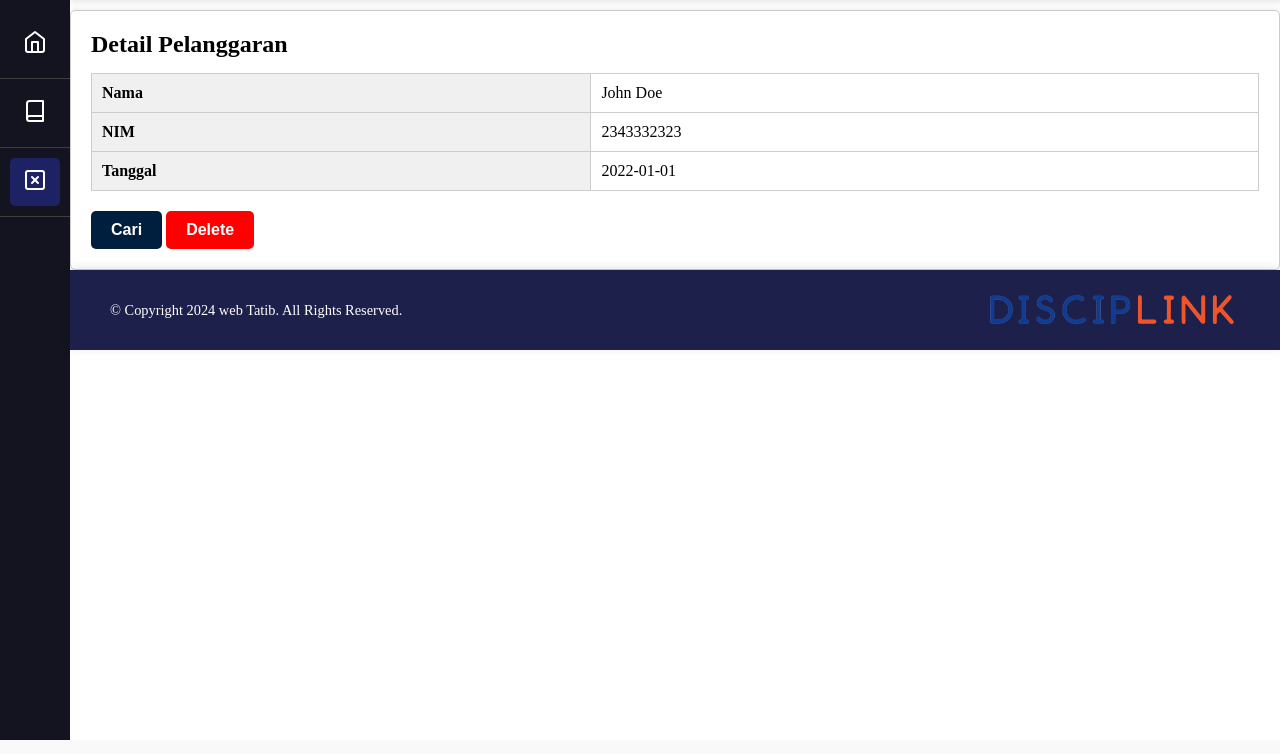
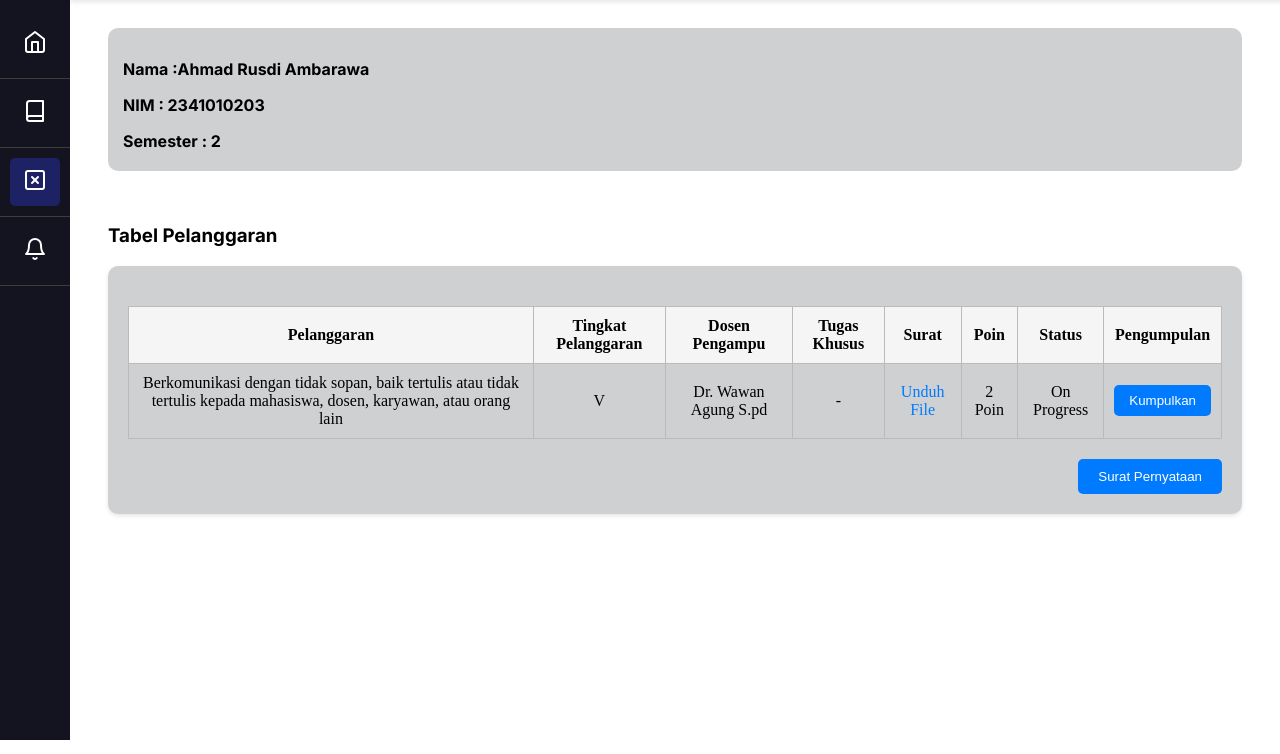
Before and after one commit to VarizkyNaldiba/TataTertibMhs, a PHP site: page /html/pelanggaranpage.html in a window 1280 px wide. Shown: the part 60-814 px from the top of the page. Run offline with PHP 8.4, Linux system fonts and the light colour scheme.

Commit message:
pembaruan login dan view pelanggaran

```diff
--- a/css/listTatib.css
+++ b/css/listTatib.css
@@ -66,7 +66,7 @@ table tbody tr:hover {
 
 .sanksi-section {
   margin-left: 20px;
-  margin-bottom: 255px;
+  margin-bottom: 23.5%;
   margin-right: 20px;
   background-color: #F2F7FC;
   padding: 15px;
--- a/css/login.css
+++ b/css/login.css
@@ -19,13 +19,14 @@ form{
     padding: 50px 35px;
 }
 form *{
-    font-family: 'Inter',sans-serif;
+    font-family: "Poppins", sans-serif;
     color: #000000;
     letter-spacing: 0.5px;
     outline: none;
     border: none;
 }
 form h3{
+    font-family: "Poppins", sans-serif;
     font-size: 32px;
     font-weight: 500;
     line-height: 42px;
@@ -33,6 +34,7 @@ form h3{
 }
 
 label{
+    font-family: "Poppins", sans-serif;
     display: block;
     margin-top: 30px;
     font-size: 16px;
--- a/css/perlanggaranPage.css
+++ b/css/perlanggaranPage.css
@@ -1,60 +1,87 @@
-/* Pelanggaran Page Specific Styles */
-.detail-container {
-    background-color: #fff;
-    padding: 20px;
-    border: 1px solid #ccc;
-    border-radius: 5px;
-    box-shadow: 0 0 10px rgba(0, 0, 0, 0.1);
-    margin-top: 20px;
+.profile {
+  font-family: 'Inter';
+  margin: 38px;
+  background-color: #CED0D2;
+  padding: 15px;
+  border-radius: 10px;
+  margin-bottom: 20px;
 }
 
-  .detail-title {
-    font-size: 24px;
-    font-weight: bold;
-    margin-bottom: 15px;
+.profile p {
+  margin-bottom: 5px;
+}
+
+.table-container {
+  margin:38px;
+  margin-top: 0;
+  background-color: #CED0D2;
+  padding: 20px;
+  border-radius: 10px;
+  box-shadow: 0 2px 4px rgba(0, 0, 0, 0.1);
+  margin-bottom: 25%;
 }
 
 table {
   width: 100%;
   border-collapse: collapse;
+  margin-top: 20px;
+  padding: 20px;
 }
 
-  th, td {
-    border: 1px solid #ccc;
+table th, table td {
   padding: 10px;
-    text-align: left;
+  text-align: center;
+  border: 1px solid #BFB8B8;
 }
 
-  th {
-    background-color: #f0f0f0;
+table th {
+  background-color: #f5f5f5;
 }
 
-  .button-container {
-    margin-top: 20px;
+table a {
+  color: #007bff;
+  text-decoration: none;
 }
 
-  .button-edit, .button-delete {
-    padding: 10px 20px;
-    font-size: 16px;
-    font-weight: bold;
+h3 {
+margin-top: 53px;
+margin-left: 38px;
+font-family: 'Inter';
+}
+
+table a:hover {
+  text-decoration: underline;
+}
+
+.submit-btn {
+  background-color: #007bff;
+  color: #fff;
   border: none;
+  padding: 8px 15px;
   border-radius: 5px;
   cursor: pointer;
-    color: white;
+  transition: background-color 0.3s;
 }
 
-  .button-edit {
-    background-color: #001f3f;
+.submit-btn:hover {
+  background-color: #0056b3;
 }
 
-  .button-delete {
-    background-color: #ff0000;
+.statement-button {
+  margin-top: 20px;
+  text-align: right;
 }
 
-  .button-edit:hover {
-    background-color: #2d3e50;
+.statement-button button {
+  background-color: #007bff;
+  color: #fff;
+  border: none;
+  padding: 10px 20px;
+  border-radius: 5px;
+  cursor: pointer;
+  transition: background-color 0.3s;
 }
 
-  .button-delete:hover {
-    background-color: #ff3333;
+.statement-button button:hover {
+  background-color: #0056b3;
 }
--- a/html/homepage.html
+++ b/html/homepage.html
@@ -24,6 +24,7 @@
             <li class="active"><a href="homepage.html"><i data-feather="home"></i></a></li>
             <li><a href="listTatib.html"><i data-feather="book"></i></a></li>
             <li><a href="pelanggaranpage.html"><i data-feather="x-square"></i></a></li>
+            <li><a href=""><i data-feather="bell"></i></a></li>
         </ul>
     </div>
 
--- a/html/listTatib.html
+++ b/html/listTatib.html
@@ -24,6 +24,7 @@
             <li><a href="homepage.html"><i data-feather="home"></i></a></li>
             <li class="active"><a href="listTatib.html"><i data-feather="book"></i></a></li>
             <li><a href="pelanggaranpage.html"><i data-feather="x-square"></i></a></li>
+            <li><a href=""><i data-feather="bell"></i></a></li>
         </ul>
     </div>
 
--- a/html/login_mahasiswa.html
+++ b/html/login_mahasiswa.html
@@ -9,6 +9,7 @@
     <script src="https://unpkg.com/feather-icons"></script>
     <link rel="preconnect" href="https://fonts.gstatic.com" crossorigin>
     <link href="https://fonts.googleapis.com/css2?family=Inter:ital,opsz,wght@0,14..32,100..900;1,14..32,100..900&display=swap" rel="stylesheet">
+    <link href="https://fonts.googleapis.com/css2?family=Poppins:ital,wght@0,100;0,200;0,300;0,400;0,500;0,600;0,700;0,800;0,900;1,100;1,200;1,300;1,400;1,500;1,600;1,700;1,800;1,900&display=swap" rel="stylesheet">
 </head>
 <body>
   <div class="sidebar">
@@ -18,13 +19,14 @@
         <li><a href="homepage.html"><i data-feather="home"></i></a></li>
         <li><a href="listTatib.html"><i data-feather="book"></i></a></li>
         <li class="active"><a href="pelanggaranpage.html"><i data-feather="x-square"></i></a></li>
+        <li><a href=""><i data-feather="bell"></i></a></li>
     </ul>
 </div>
 <div class="content">
   <div class="header">
     <h1>login Mahasiswa</h1>
   </div>
-    <form>
+    <form action="">
         <h3>Masuk</h3>
         <div class="user">
             <div class="NIM-button-active" onclick="redirectToPage('login_mahasiswa.html')">NIM</div>
--- a/html/pelanggaranpage.html
+++ b/html/pelanggaranpage.html
@@ -14,7 +14,6 @@
 </head>
 
 <body>
-
     <div class="sidebar">
         <img class="logo" src="../img/logo copy.png" alt="logo">
         <div class="logo-separator"></div>
@@ -22,6 +21,7 @@
             <li><a href="homepage.html"><i data-feather="home"></i></a></li>
             <li><a href="listTatib.html"><i data-feather="book"></i></a></li>
             <li class="active"><a href="pelanggaranpage.html"><i data-feather="x-square"></i></a></li>
+            <li><a href=""><i data-feather="bell"></i></a></li>
         </ul>
     </div>
 
@@ -29,39 +29,55 @@
             <div class="header">
                 <h1>Pelanggaran</h1>
             </div>
-            <div class="detail-container">
-                <div class="detail-title">Detail Pelanggaran</div>
+            <div class="profile">
+                <p><strong>Nama :Ahmad Rusdi Ambarawa</strong></p>
+                <p><strong>NIM : 2341010203</strong></p>
+                <p><strong>Semester : 2</strong></p>
+            </div>
+
+            <h3>Tabel Pelanggaran</h3>
+            <div class="table-container">
                 <table>
-                    <tr>
-                        <th>Nama</th>
-                        <td>John Doe</td>
-                    </tr>
-                    <tr>
-                        <th>NIM</th>
-                        <td>2343332323</td>
-                    </tr>
-                    <tr>
-                        <th>Tanggal</th>
-                        <td>2022-01-01</td>
-                    </tr>
+                    <thead>
+                        <tr>
+                            <th>Pelanggaran</th>
+                            <th>Tingkat Pelanggaran</th>
+                            <th>Dosen Pengampu</th>
+                            <th>Tugas Khusus</th>
+                            <th>Surat</th>
+                            <th>Poin</th>
+                            <th>Status</th>
+                            <th>Pengumpulan</th>
+                        </tr>
+                    </thead>
+                    <tbody>
+                        <tr>
+                            <td>Berkomunikasi dengan tidak sopan, baik tertulis atau tidak tertulis kepada mahasiswa, dosen, karyawan, atau orang lain</td>
+                            <td>V</td>
+                            <td>Dr. Wawan Agung S.pd</td>
+                            <td>-</td>
+                            <td><a href="#">Unduh File</a></td>
+                            <td>2 Poin</td>
+                            <td>On Progress</td>
+                            <td><button class="submit-btn">Kumpulkan</button></td>
+                        </tr>
+                    </tbody>
                 </table>
-                <div class="button-container">
-                    <button class="button-edit">Cari</button>
-                    <button class="button-delete">Delete</button>
+                <div class="statement-button">
+                    <button>Surat Pernyataan</button>
                 </div>
             </div>
+
+
             <div class="footer">
                 <p>© Copyright 2024 web Tatib. All Rights Reserved.</p>
                 <img class="footer-logo" src="../img/Logo name.png" alt="">
             </div>
         </div>
 
-
-
     <!-- feather icons -->
     <script>
         feather.replace();
     </script>
 </body>
-
 </html>
```
Also changed, not shown: css/global.css (+17 -17 lines), html/login_dosen.html (+9 -4 lines). Lines whose indentation alone changed are shown as unchanged.
